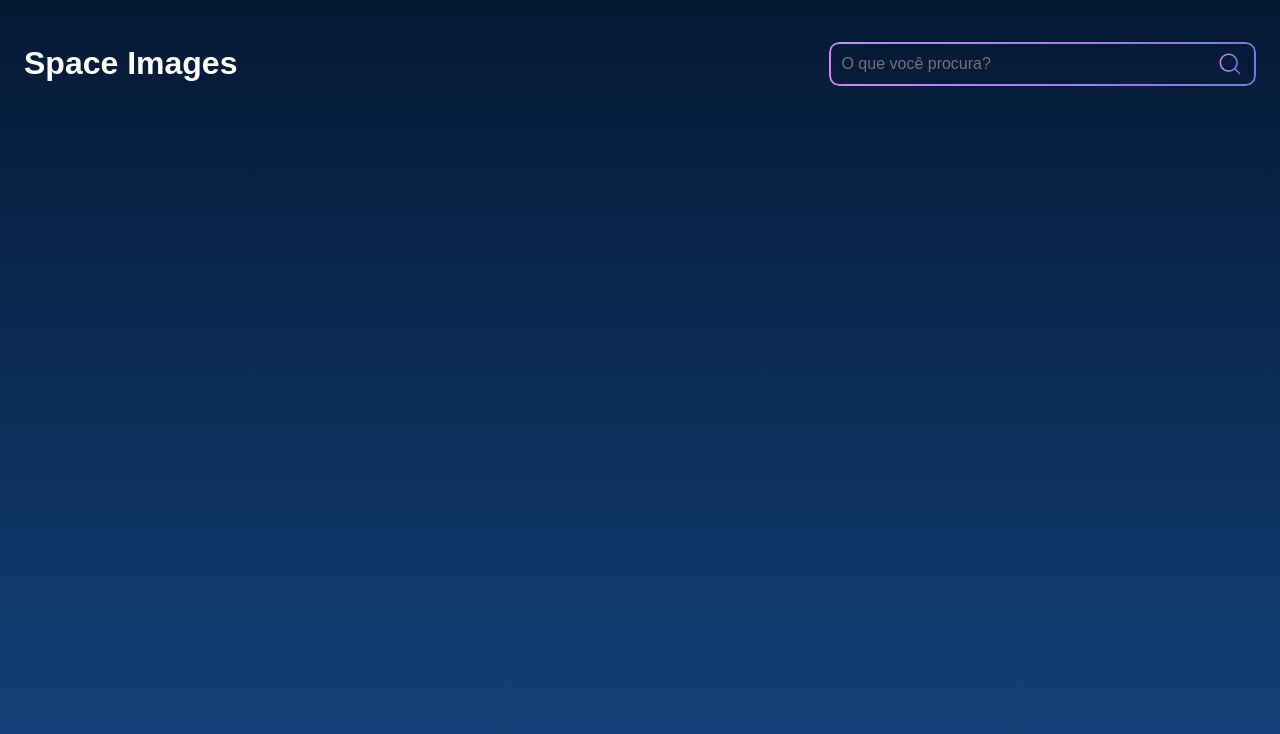
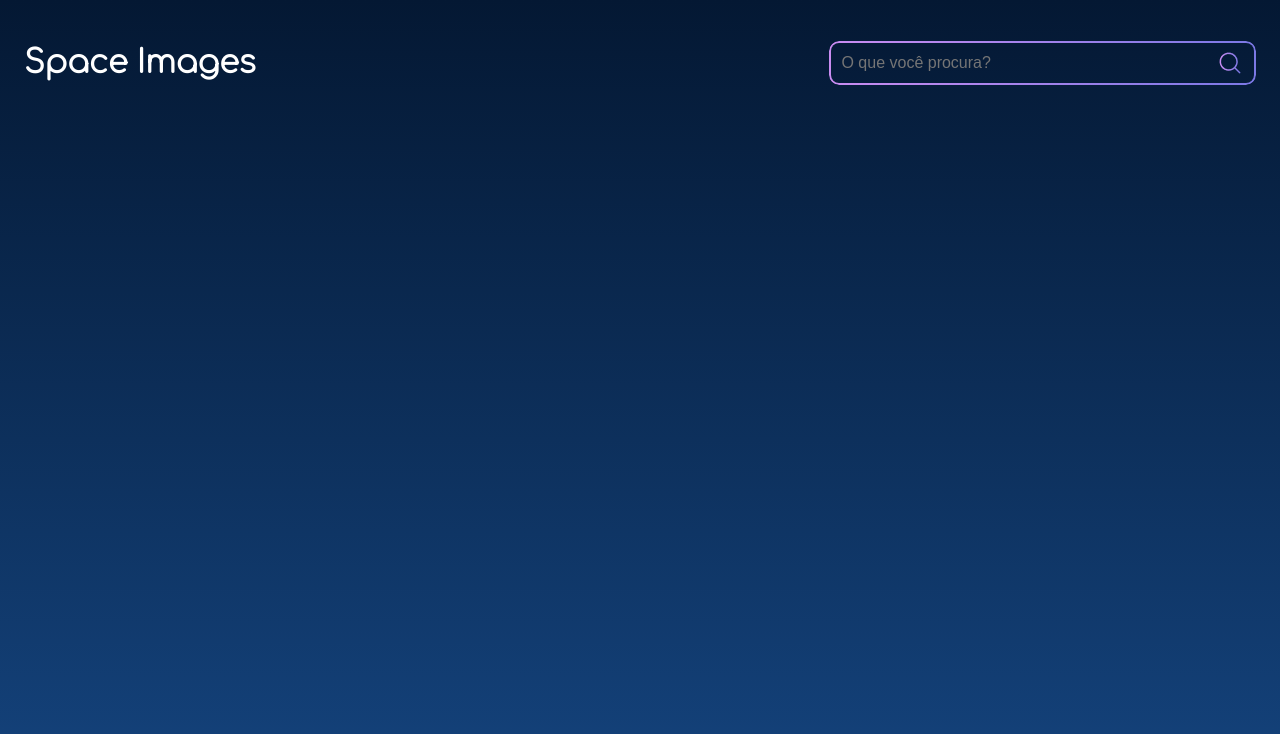
Before and after one commit to wevertonsantos/space-images, a React (Create React App) app: page / in a window 1280 px wide. Shown: the top 734 px of the page. Built offline with nearby package versions, Linux system fonts and the light colour scheme.

Commit message:
font-family

```diff
--- a/src/styles/style.scss
+++ b/src/styles/style.scss
@@ -1,3 +1,5 @@
+@import url('https://fonts.googleapis.com/css2?family=Comfortaa:wght@300&display=swap');
+
 body {
     margin: 0;
     padding: 0;
@@ -5,5 +7,5 @@
     background-image: linear-gradient(#041833, #154580);
     box-sizing: border-box;
     color: #fff;
-    font-family: 'Quicksand', sans-serif;;
+    font-family: 'Comfortaa', sans-serif;;
 }
```
